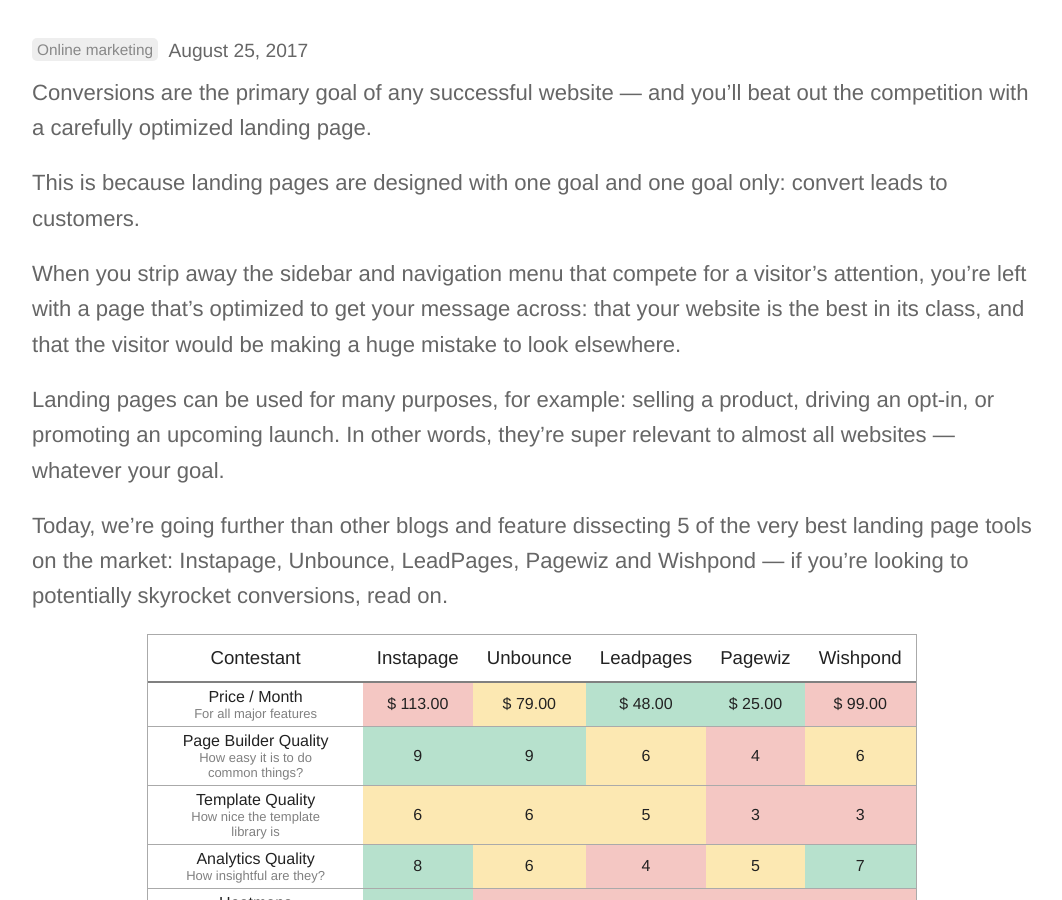
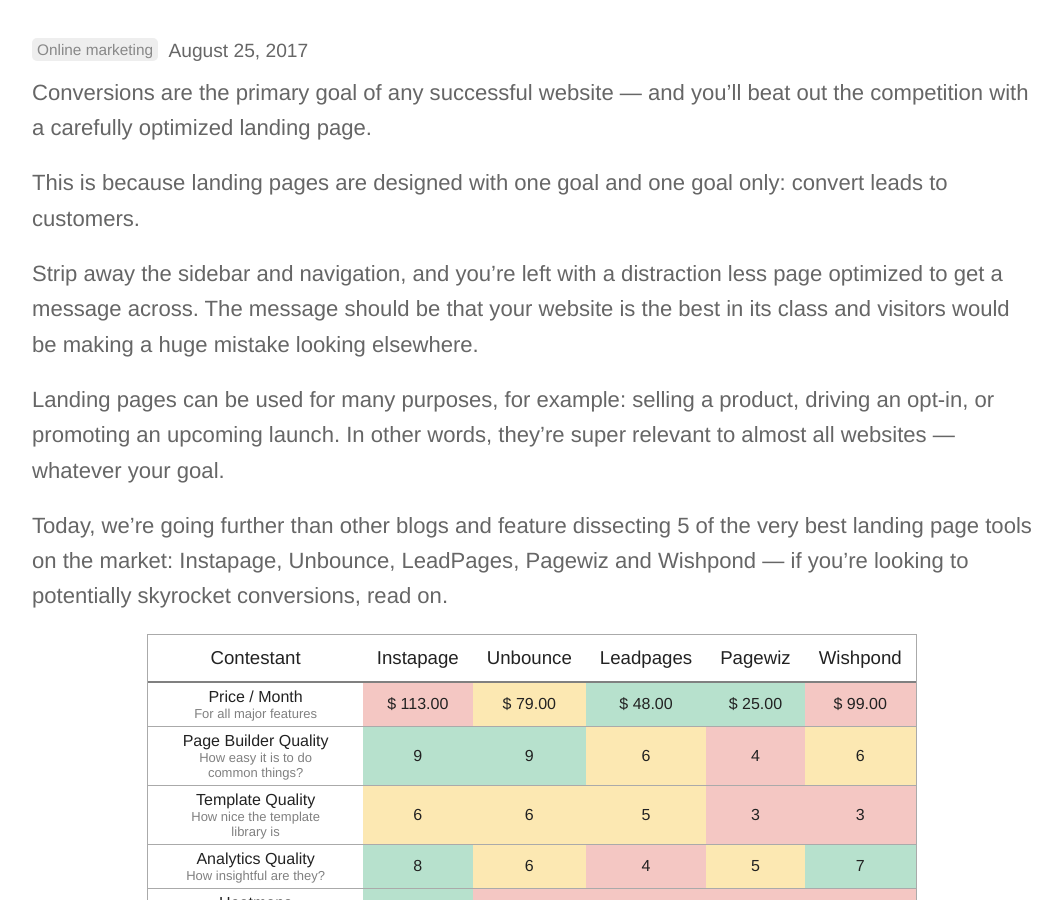
Before and after one commit to benevolenttech/btek.cc, a Jekyll site: the page built from _posts/2017-08-25-which-is-the-best-landing-page-builder.md, in a window 1280 px wide and 900 px high, scrolled down 691 px. Shown: the whole window, without its empty margins (108-1170 px from the left). Built offline with Jekyll 4.4.1, drawn with Linux system fonts in a browser that asks for light colours; comment, search, counter and statistics services are not loaded.

Commit message:
Updated '_posts/2017-08-25-which-is-the-best-landing-page-builder.md' via CloudCannon

```diff
--- a/_posts/2017-08-25-which-is-the-best-landing-page-builder.md
+++ b/_posts/2017-08-25-which-is-the-best-landing-page-builder.md
@@ -21,7 +21,7 @@
 
 This is because landing pages are designed with one goal and one goal only: convert leads to customers.
 
-When you strip away the sidebar and navigation menu that compete for a visitor’s attention, you’re left with a page that’s optimized to get your message across: that your website is the best in its class, and that the visitor would be making a huge mistake to look elsewhere.
+Strip away the sidebar and navigation, and you're left with a distraction less page optimized to get a message across. The message should be that your website is the best in its class and visitors would be making a huge mistake looking elsewhere.
 
 Landing pages can be used for many purposes, for example: selling a product, driving an opt-in, or promoting an upcoming launch. In other words, they’re super relevant to almost all websites — whatever your goal.
 
```
